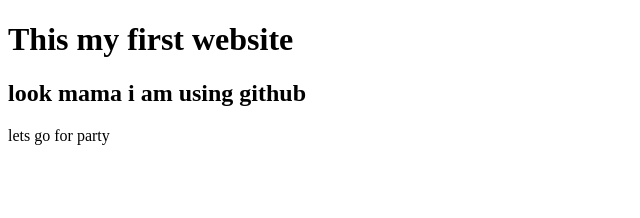
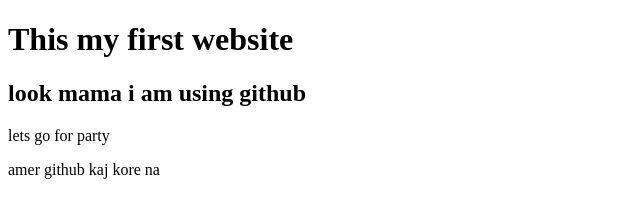
Before and after one commit to wahid-1989/my-first-website, a plain HTML site: page index.html in a window 1280 px wide. Shown: the whole page, without its empty margins (0-640 px from the left). Drawn offline with Linux system fonts and the light colour scheme.

Commit message:
new projekt

```diff
--- a/index.html
+++ b/index.html
@@ -9,5 +9,6 @@
     <h1>This my first website</h1>
     <h2>look mama i am using github</h2>
     <p>lets go for party</p>
+    <p>amer github kaj kore na</p>
 </body>
 </html>
```
